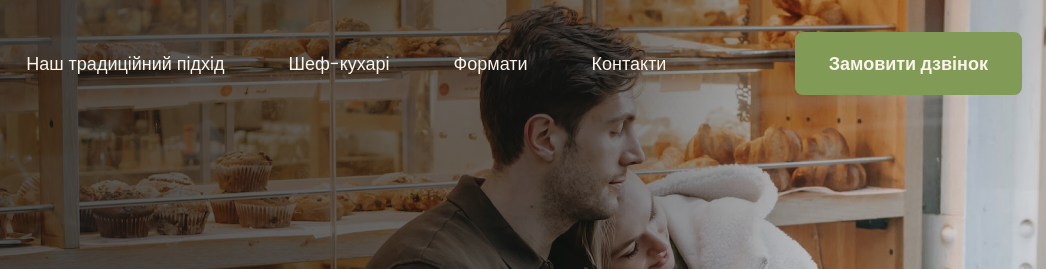
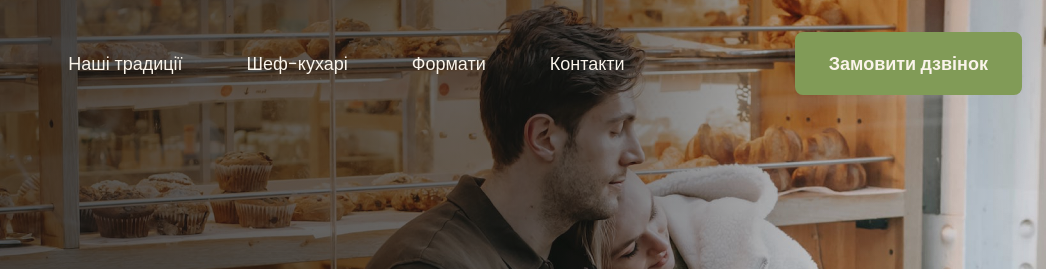
Before and after one commit to Sanskrip/Bakery-project, a plain HTML site: page index.html in a window 1280 px wide. Shown: the top 269 px of the page, 234-1280 px from the left. Drawn offline with nearby package versions, Linux system fonts and the light colour scheme; files whose address does not match are found by name.

Commit message:
Ok, I canceled changes.

```diff
--- a/index.html
+++ b/index.html
@@ -19,7 +19,7 @@
                         <img class="logo-mobile" src="img/logo-mobile.svg" alt="Логотип сучасної пекарні">
                     </a>
                     <ul class="header__menu">
-                        <li><a class="link" href="#traditions-section">Наш традиційний підхід</a></li>
+                        <li><a class="link" href="#traditions-section">Наші традиції</a></li>
                         <li><a class="link" href="#chefs-section">Шеф-кухарі</a></li>
                         <li><a class="link" href="#formats-section">Формати</a></li>
                         <li><a class="link" href="#contact-section">Контакти</a></li>
```
